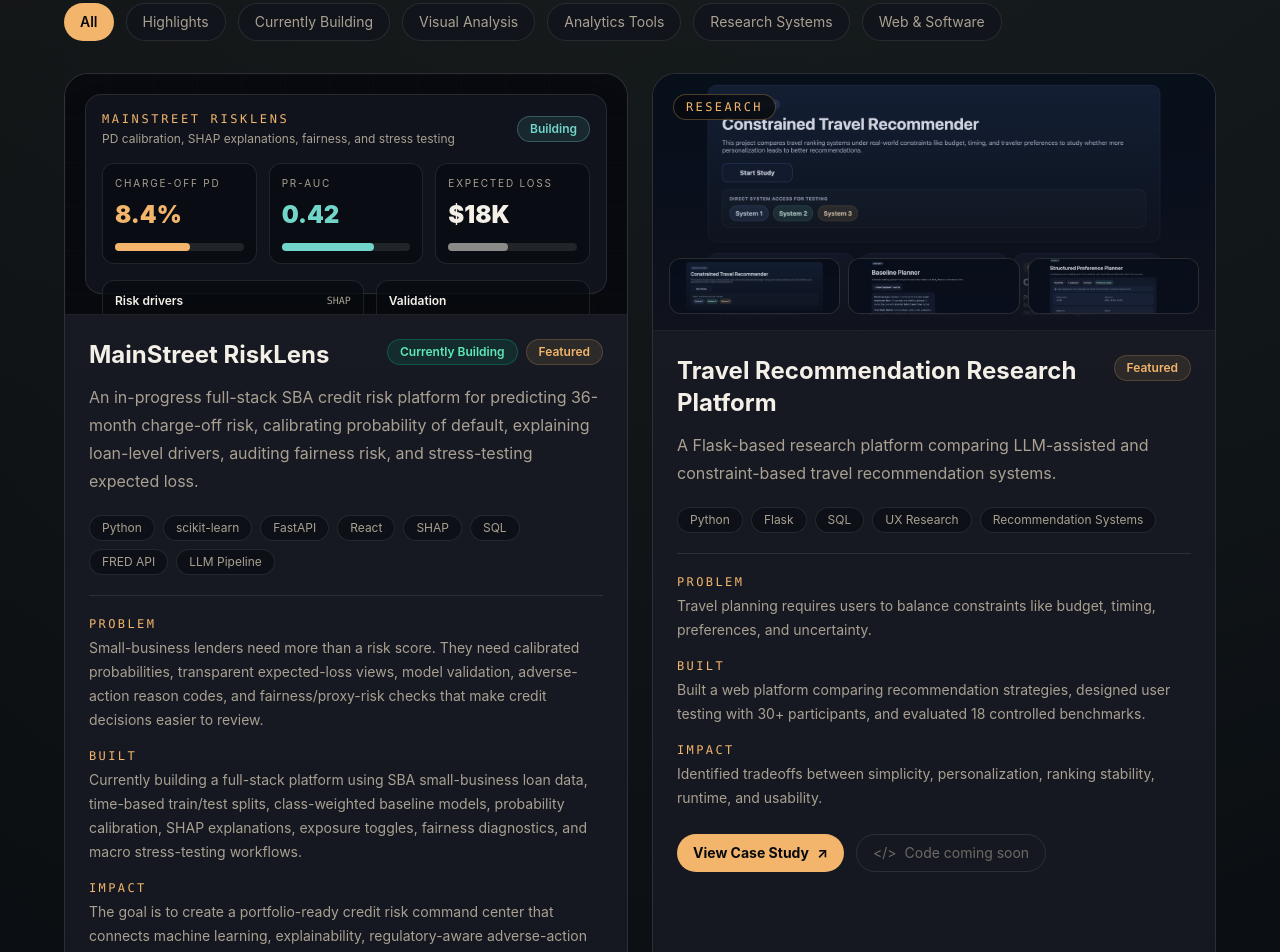
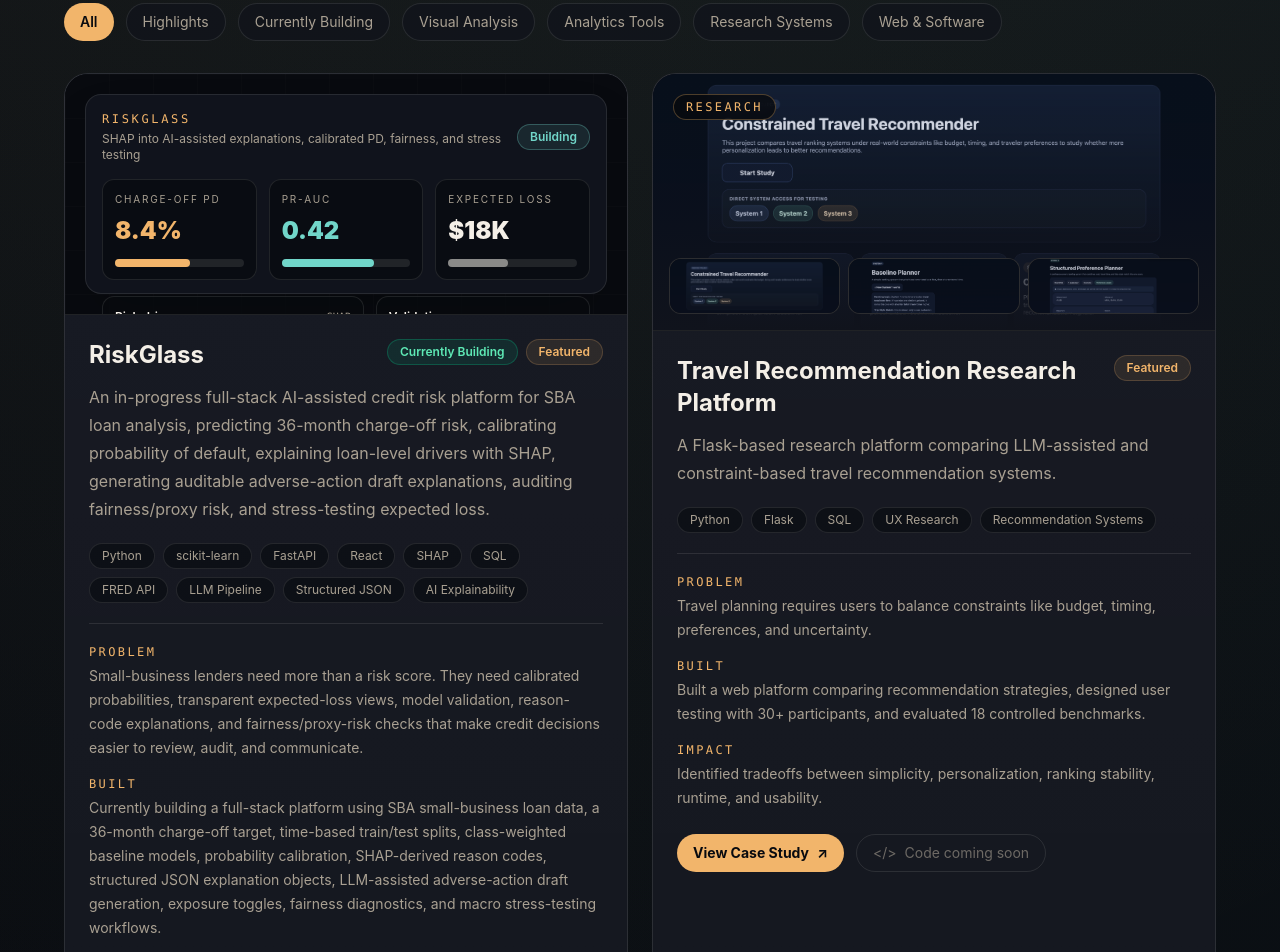
Before and after one commit to jherrera3131/Jairon-Portfolio, a React (Vite) app: page / in a window 1280 px wide. Shown: the part 2400-3352 px from the top of the page. Built offline with nearby package versions, Linux system fonts and the light colour scheme.

Commit message:
Update portfolio copy

```diff
--- a/src/components/ProjectVisual.jsx
+++ b/src/components/ProjectVisual.jsx
@@ -7,10 +7,10 @@
         <div className="mb-4 flex items-center justify-between">
           <div>
             <p className="font-mono text-xs uppercase tracking-[0.22em] text-[#f2b56b]">
-              MainStreet RiskLens
+              RiskGlass
             </p>
             <p className="mt-1 text-xs text-[#a9a092]">
-              PD calibration, SHAP explanations, fairness, and stress testing
+            SHAP into AI-assisted explanations, calibrated PD, fairness, and stress testing
             </p>
           </div>
 
--- a/src/data/projects.js
+++ b/src/data/projects.js
@@ -30,15 +30,14 @@
 
 const projects = [
     {
-        name: "MainStreet RiskLens",
+        name: "RiskGlass",
         category: "Dashboard",
         status: "Currently Building",
         featured: true,
         caseStudy: false,
-        caseStudyId: "mainstreet-risklens-case-study",
         visualType: "risklens",
         shortDescription:
-          "An in-progress full-stack SBA credit risk platform for predicting 36-month charge-off risk, calibrating probability of default, explaining loan-level drivers, auditing fairness risk, and stress-testing expected loss.",
+          "An in-progress full-stack AI-assisted credit risk platform for SBA loan analysis, predicting 36-month charge-off risk, calibrating probability of default, explaining loan-level drivers with SHAP, generating auditable adverse-action draft explanations, auditing fairness/proxy risk, and stress-testing expected loss.",
         tech: [
           "Python",
           "scikit-learn",
@@ -48,16 +47,17 @@
           "SQL",
           "FRED API",
           "LLM Pipeline",
+          "Structured JSON",
+          "AI Explainability",
         ],
         github: "",
-        liveDemo: "",
-        visualLabel: "Credit Risk Platform",
+        visualLabel: "AI Credit Risk Platform",
         mainProblem:
-          "Small-business lenders need more than a risk score. They need calibrated probabilities, transparent expected-loss views, model validation, adverse-action reason codes, and fairness/proxy-risk checks that make credit decisions easier to review.",
+          "Small-business lenders need more than a risk score. They need calibrated probabilities, transparent expected-loss views, model validation, reason-code explanations, and fairness/proxy-risk checks that make credit decisions easier to review, audit, and communicate.",
         whatIBuilt:
-          "Currently building a full-stack platform using SBA small-business loan data, time-based train/test splits, class-weighted baseline models, probability calibration, SHAP explanations, exposure toggles, fairness diagnostics, and macro stress-testing workflows.",
+          "Currently building a full-stack platform using SBA small-business loan data, a 36-month charge-off target, time-based train/test splits, class-weighted baseline models, probability calibration, SHAP-derived reason codes, structured JSON explanation objects, LLM-assisted adverse-action draft generation, exposure toggles, fairness diagnostics, and macro stress-testing workflows.",
         result:
-          "The goal is to create a portfolio-ready credit risk command center that connects machine learning, explainability, regulatory-aware adverse-action drafting, and financial risk analysis in one interactive dashboard.",
+          "The goal is to create a portfolio-ready credit risk platform that connects machine learning, AI-assisted explanation generation, model validation, regulatory-aware adverse-action drafting, fairness diagnostics, and financial risk analysis in one interactive dashboard.",
       },
   {
     name: "Travel Recommendation Research Platform",
```
